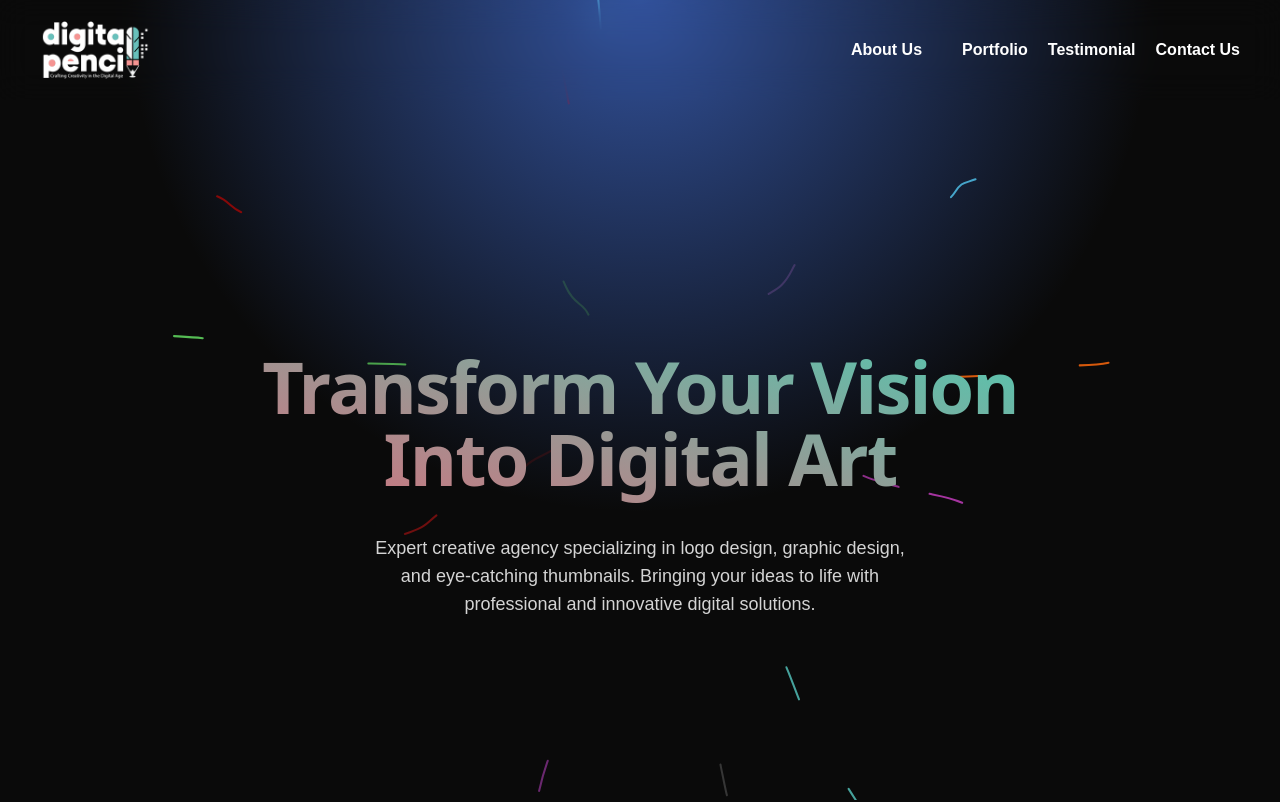
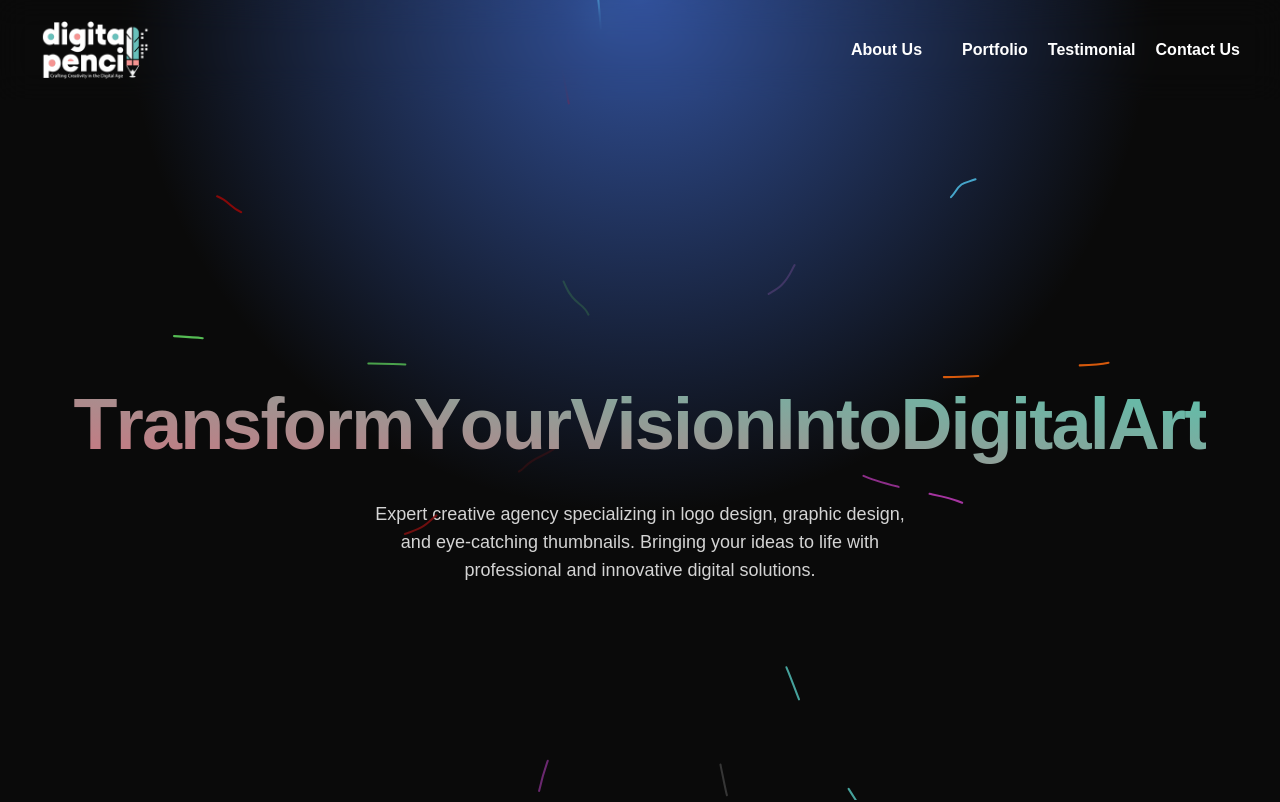
Before and after one commit to MANI-WEBDEVE/projectd-g, a Next.js app: page / in a window 1280 px wide. Shown: the top 802 px of the page. Built offline with nearby package versions, Linux system fonts and the light colour scheme.

Commit message:
few-more-bugs

```diff
--- a/src/components/Hero.tsx
+++ b/src/components/Hero.tsx
@@ -7,50 +7,36 @@ import { useEffect, useRef } from "react";
 const Hero = () => {
   const component = useRef<HTMLDivElement>(null);
 
-  useEffect(() => {
-    // Check for window to ensure this code runs only on the client
-    if (typeof window !== undefined) {
-      const ctx = gsap.context(() => {
-        const tl = gsap.timeline();
-        tl.fromTo(
-          ".dpname",
-          {
-            x: -100,
-            opacity: 0,
-            rotate: -10,
-          },
-          {
-            x: 0,
-            opacity: 1,
-            rotate: 0,
-            duration: 1,
-            ease: "elastic.out(2, 0.6)",
-            transformOrigin: "right top",
-            delay:1,
-            stagger: {
-              each: 0.1,
-              from: "random",
-            },
-          }
-        );
-        // tl.fromTo(
-        //   ".dp-name",
-        //   {
-        //     y: 20,
-        //     opacity: 0,
-        //     duration: 0.7,
-        //   },
-        //   {
-        //     y: 0,
-        //     opacity: 1,
-        //     duration: 0.7,
-        //     ease: "elastic.out(2, 0.2)",
-        //   }
-        // );
-      }, component);
-      return () => ctx.revert(); // Cleanup on unmount
-    }
-  }, []);
+  // useEffect(() => {
+  //   // Check for window to ensure this code runs only on the client
+  //   if (typeof window !== undefined) {
+  //     const ctx = gsap.context(() => {
+  //       const tl = gsap.timeline();
+  //       tl.fromTo(
+  //         ".dpname",
+  //         {
+  //           x: -100,
+  //           opacity: 0,
+  //           rotate: -10,
+  //         },
+  //         {
+  //           x: 0,
+  //           opacity: 1,
+  //           rotate: 0,
+  //           duration: 1,
+  //           ease: "elastic.out(2, 0.6)",
+  //           transformOrigin: "right top",
+  //           delay:1,
+  //           stagger: {
+  //             each: 0.1,
+  //             from: "random",
+  //           },
+  //         }
+  //       );
+  //     }, component);
+  //     return () => ctx.revert(); // Cleanup on unmount
+  //   }
+  // }, []);
 
   const renderLetter = (name: string) => {
     if (!name) return null;
@@ -68,8 +54,20 @@ const Hero = () => {
   return (
     <div>
       <BackgroundLines className="flex items-center justify-center mt-[6rem] w-full flex-col px-4 md:mt-[24rem] min-[769px]:mt-16 ">
-        <h2 ref={component} className="bg-clip-text text-transparent text-center bg-gradient-to-bl from-[#49ceb3] to-[#db6b7a] dark:to-white text-4xl md:text-4xl lg:text-7xl font-sans py-2 md:py-10 relative font-bold tracking-tight">
-          Transform Your Vision <br /> Into Digital Art
+        <h2 ref={component} className="bg-clip-text text-transparent text-center bg-gradient-to-bl from-[#49ceb3] to-[#db6b7a] dark:to-white text-4xl md:text-4xl lg:text-7xl font-sans py-2 md:py-10 relative font-bold tracking-tight opacity-1">
+          {["Transform", "Your", "Vision", "Into", "Digital", "Art"].map((word, index) => (
+            <span key={index} className="inline-block">
+              {word.split("").map((letter, letterIndex) => (
+                <span
+                  key={letterIndex}
+                  className="dpname inline-block"
+                >
+                  {letter}
+                </span>
+              ))}
+              {" "}
+            </span>
+          ))}
         </h2>
         <p className="para max-w-xl mx-auto text-xs md:text-lg text-neutral-300 dark:text-neutral-200 text-center px-4">
           Expert creative agency specializing in logo design, graphic design,
```
